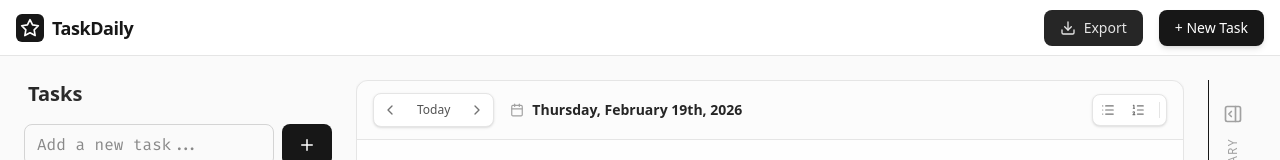
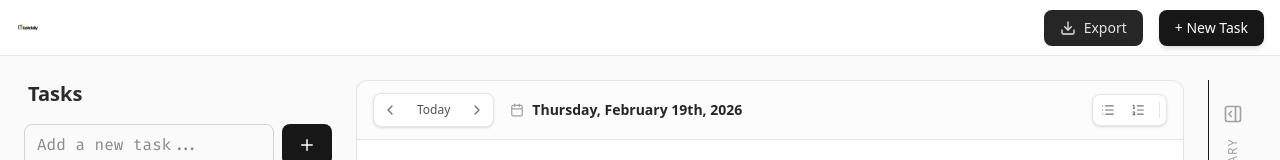
Before and after one commit to thepaperbird-alt/taskdaily, a Next.js app: page / in a window 1280 px wide. Shown: the top 160 px of the page. Built offline with nearby package versions, Linux system fonts and the light colour scheme; no server answers; the database is empty.

Commit message:
Update UI header with new logo image

```diff
--- a/app/page.tsx
+++ b/app/page.tsx
@@ -26,21 +26,7 @@
       {/* Header */}
       <header className="h-14 px-4 border-b border-neutral-200 dark:border-neutral-800 bg-white dark:bg-neutral-900 flex items-center justify-between shrink-0">
         <div className="flex items-center gap-2">
-          <div className="bg-neutral-900 text-white p-1 rounded-md">
-            <svg
-              width="20"
-              height="20"
-              viewBox="0 0 24 24"
-              fill="none"
-              stroke="currentColor"
-              strokeWidth="2"
-              strokeLinecap="round"
-              strokeLinejoin="round"
-            >
-              <path d="M12 2l3.09 6.26L22 9.27l-5 4.87 1.18 6.88L12 17.77l-6.18 3.25L7 14.14 2 9.27l6.91-1.01L12 2z" />
-            </svg>
-          </div>
-          <h1 className="font-bold text-lg tracking-tight">TaskDaily</h1>
+          <img src="/logo.png" alt="TaskDaily Logo" className="h-6 w-auto object-contain" />
         </div>
         <div className="hidden md:flex items-center gap-4">
           <ExportSummaryButton week={week} />
```
Also changed, not shown: public/logo.png (added).
